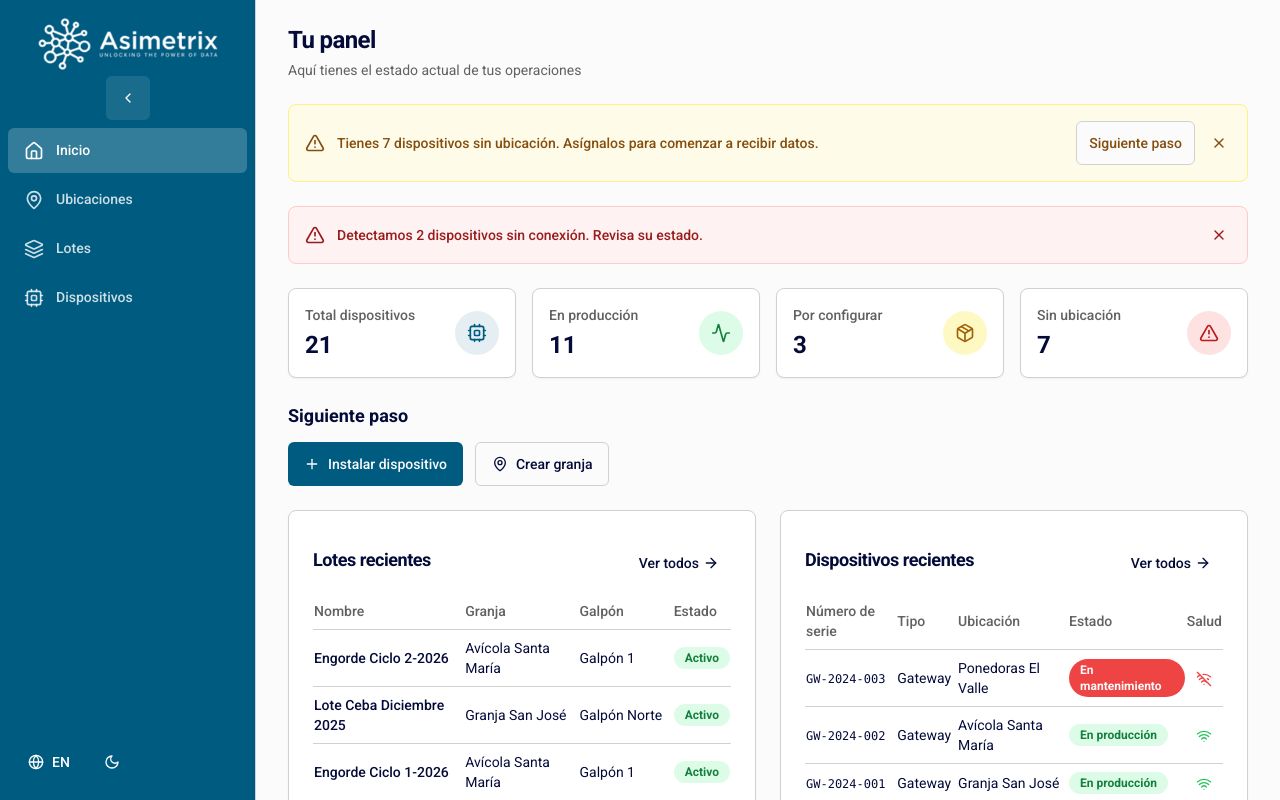
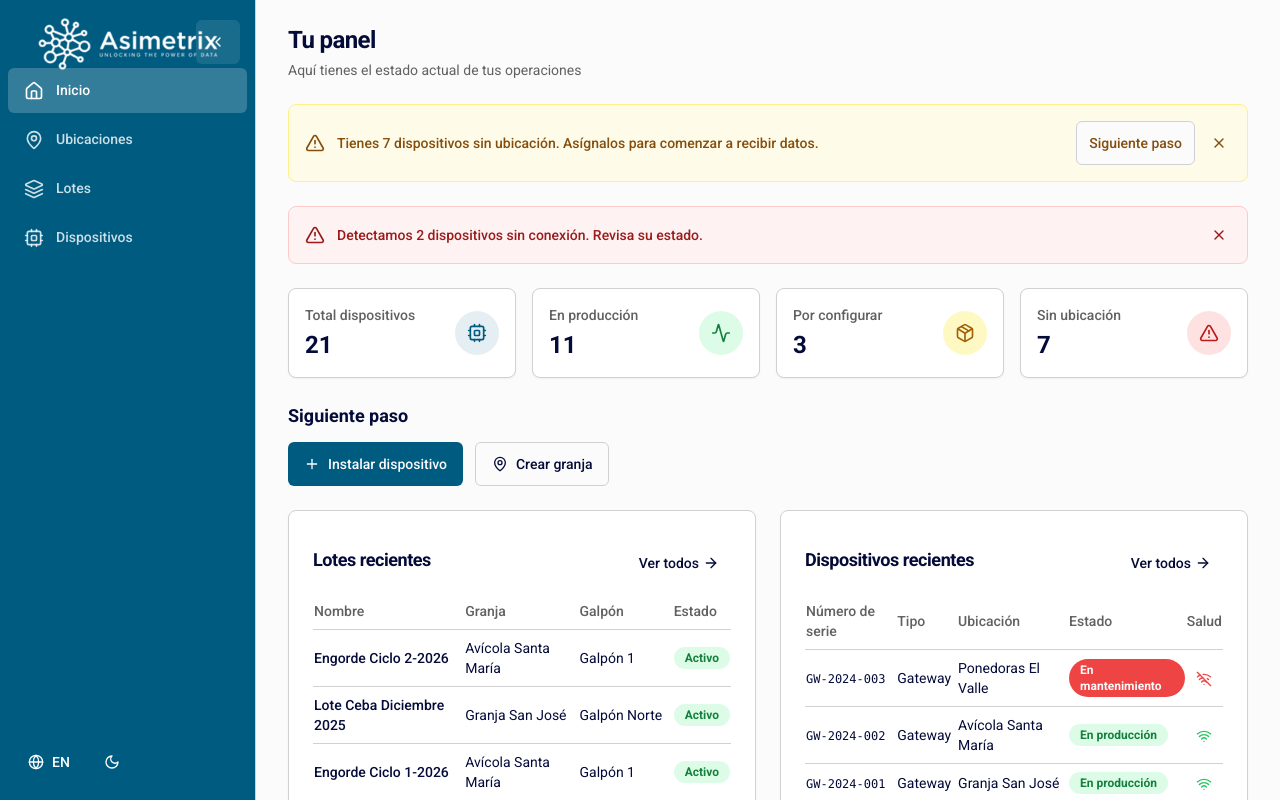
Before and after one commit to AnnaMoons/location-manager, a Next.js app: page / in a window 1280 px wide. Shown: the top 800 px of the page. Built offline with nearby package versions, Linux system fonts and the light colour scheme; no server answers.

Commit message:
Position collapse button at menu edge when expanded

```diff
--- a/app/(dashboard)/layout.tsx
+++ b/app/(dashboard)/layout.tsx
@@ -37,9 +37,9 @@ export default function DashboardLayout({
           isCollapsed ? 'md:w-20' : 'md:w-64'
         )}
       >
-        <div className="flex flex-col flex-grow border-r bg-primary dark:bg-card pt-5 relative">
+        <div className="flex flex-col flex-grow border-r bg-primary dark:bg-card pt-5">
           {/* Logo container - fixed size to maintain position */}
-          <div className="flex flex-col items-center px-4 pb-2">
+          <div className="flex flex-col items-center px-4">
             {/* Both logos in same position, conditionally rendered */}
             <div className="relative w-[180px] h-[48px] flex items-center justify-center">
               <Image
@@ -64,14 +64,16 @@ export default function DashboardLayout({
               />
             </div>
 
-            {/* Collapse toggle button - moves with menu */}
+            {/* Collapse toggle button - positioned at edge when expanded */}
             <Button
               variant="ghost"
               size="icon"
               onClick={() => setIsCollapsed(!isCollapsed)}
               className={cn(
-                'h-6 w-6 rounded-md bg-white/10 hover:bg-white/20 text-white mt-2'
+                'h-6 w-6 rounded-md bg-white/10 hover:bg-white/20 text-white absolute',
+                isCollapsed ? 'left-1/2 -translate-x-1/2' : 'right-4'
               )}
+              style={isCollapsed ? {} : { position: 'absolute', right: '16px' }}
             >
               {isCollapsed ? (
                 <ChevronRight className="h-4 w-4" />
```
